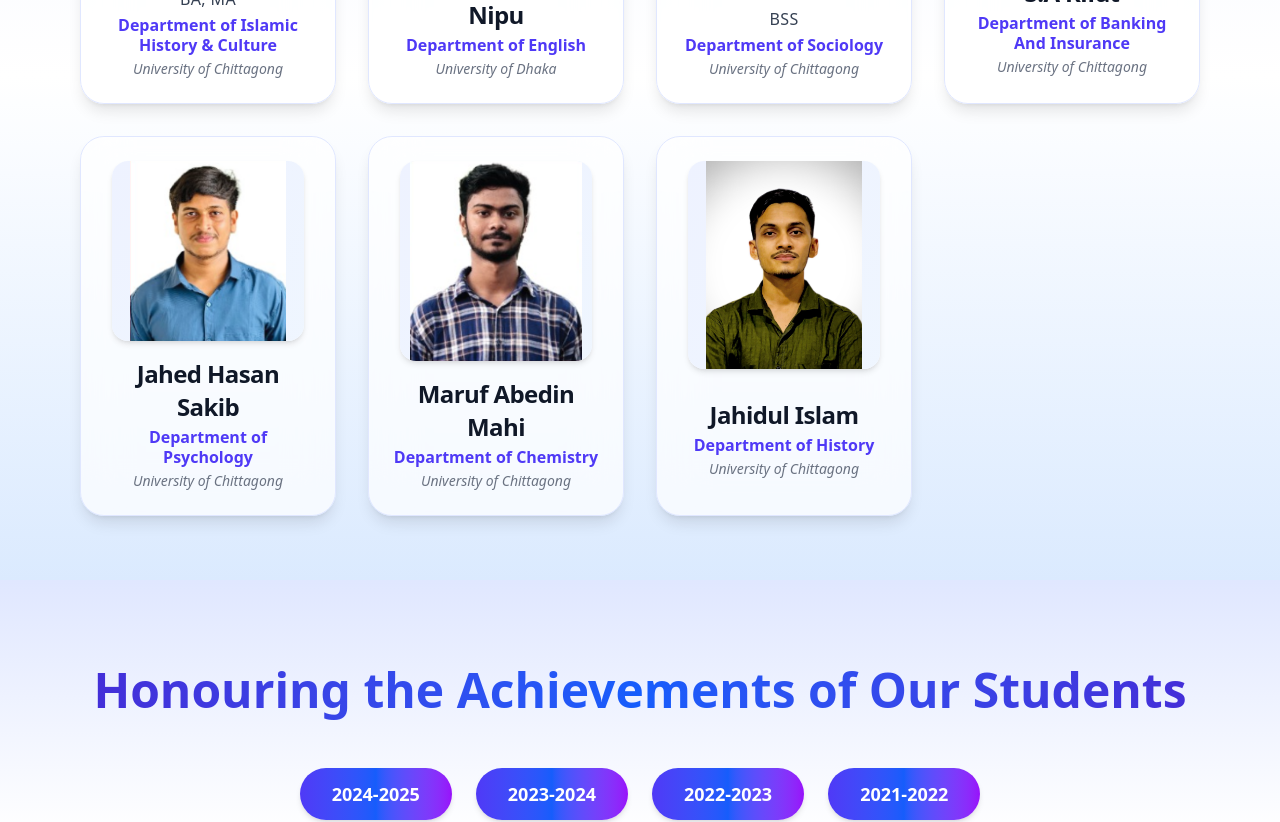
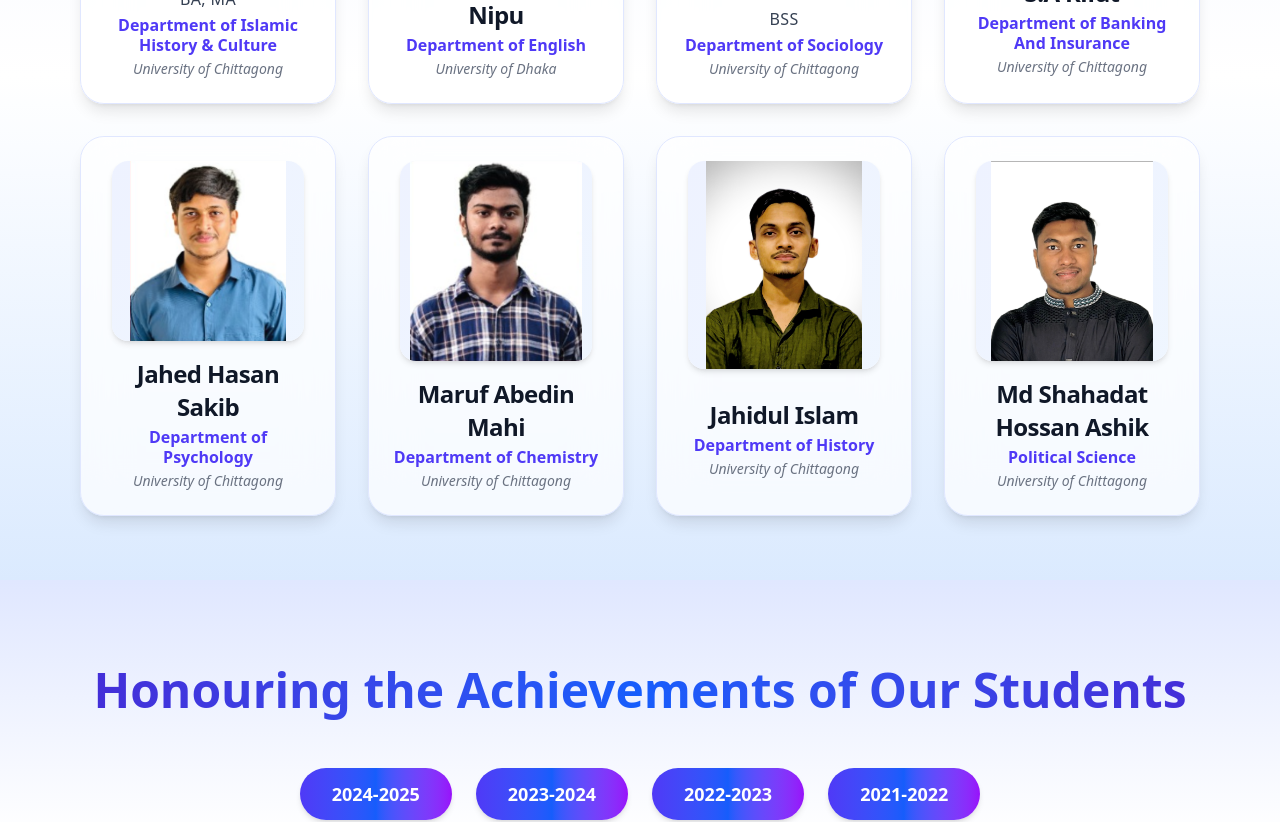
Before and after one commit to Newaz-Sourav/Monir-s-Admission-Care, a React (Vite) app: page / in a window 1280 px wide. Shown: the part 1100-1922 px from the top of the page. Built offline with nearby package versions, Linux system fonts and the light colour scheme.

Commit message:
updated some features

```diff
--- a/src/Components/Teachers/TeachersPanel.jsx
+++ b/src/Components/Teachers/TeachersPanel.jsx
@@ -56,6 +56,14 @@ const teachers = [
     subject: "Department of History",
     university: "University of Chittagong",
     image: "images/teachers/Jahidul.jpeg",
+  },
+
+  {
+    id: 8,
+    name: "Md Shahadat Hossan Ashik",
+    subject: "Political Science",
+    university: "University of Chittagong",
+    image: "images/teachers/anik.png",
   },
 ];
 
```
Also changed, not shown: public/images/teachers/anik.png (added).
